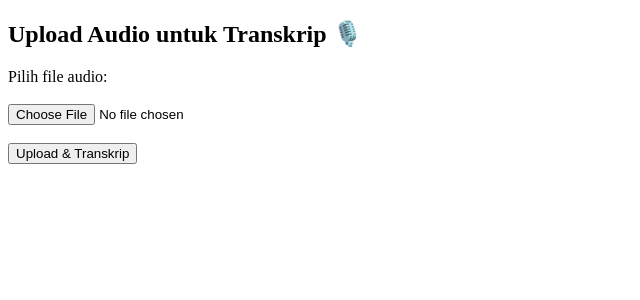
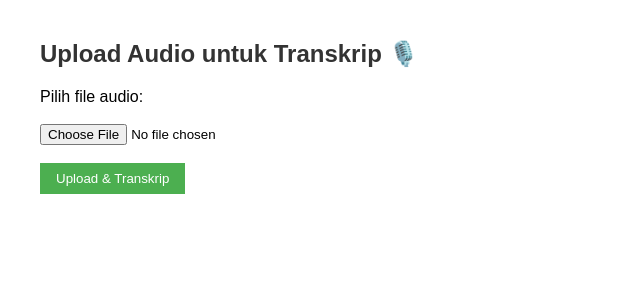
Before and after one commit to Arza707/Alat-Transkrip, a Flask app: page / in a window 1280 px wide. Shown: the top 300 px of the page, without its empty margins (0-640 px from the left). Run offline with Flask 3, Linux system fonts and the light colour scheme.

Commit message:
Update index.html

```diff
--- a/templates/index.html
+++ b/templates/index.html
@@ -3,14 +3,18 @@
 <head>
   <meta charset="UTF-8">
   <title>Upload & Transkrip Audio</title>
+  <style>
+    body { font-family: Arial, sans-serif; margin: 40px; }
+    h2 { color: #333; }
+    button { padding: 8px 16px; background: #4CAF50; color: white; border: none; cursor: pointer; }
+    button:hover { background: #45a049; }
+  </style>
 </head>
 <body>
   <h2>Upload Audio untuk Transkrip 🎙️</h2>
   <form action="/transcribe" method="post" enctype="multipart/form-data">
     <label for="file">Pilih file audio:</label><br><br>
-    <!-- Semua jenis audio diperbolehkan -->
     <input type="file" id="file" name="file" accept="audio/*" required><br><br>
-
     <button type="submit">Upload & Transkrip</button>
   </form>
 </body>
```
